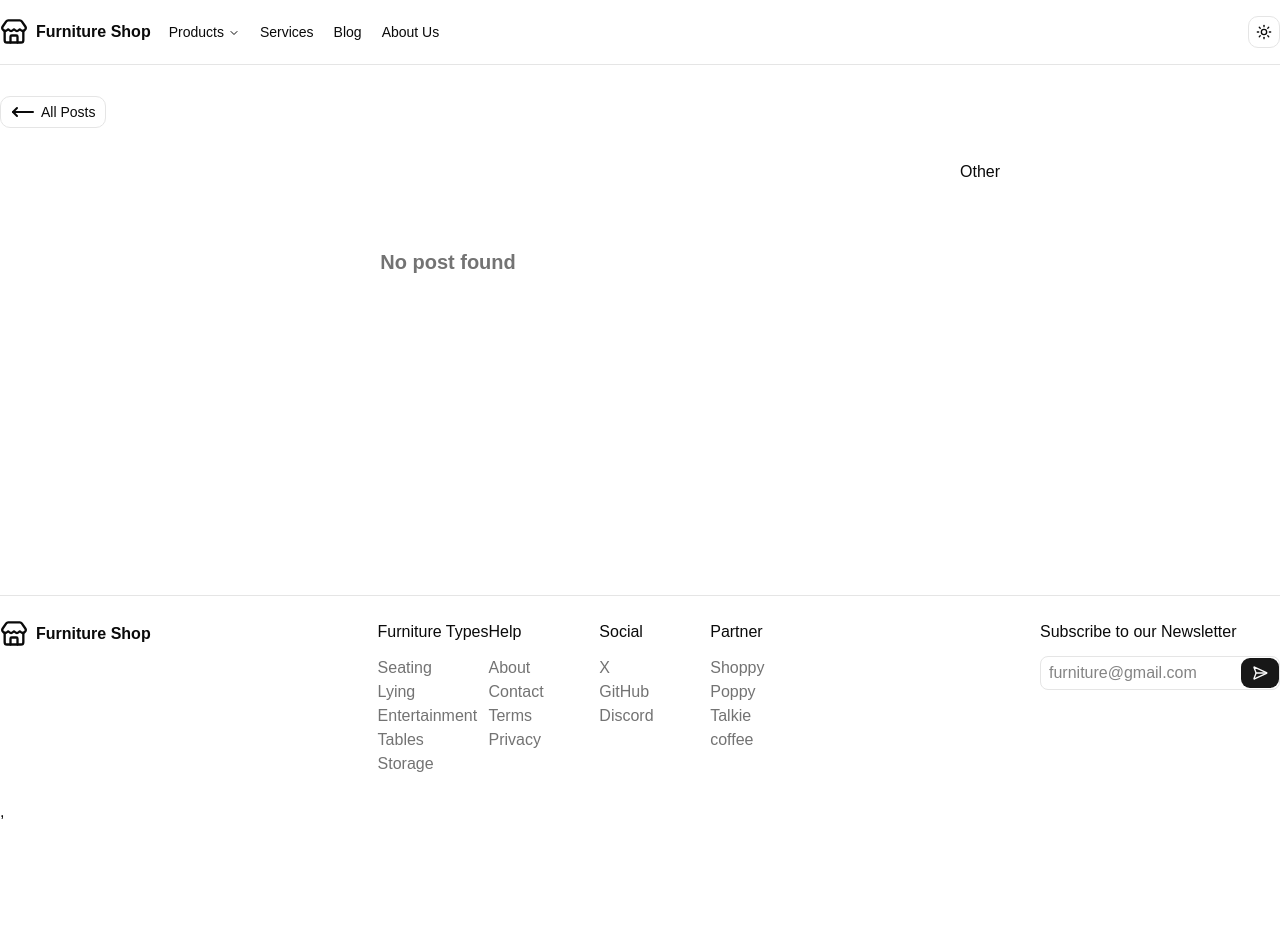
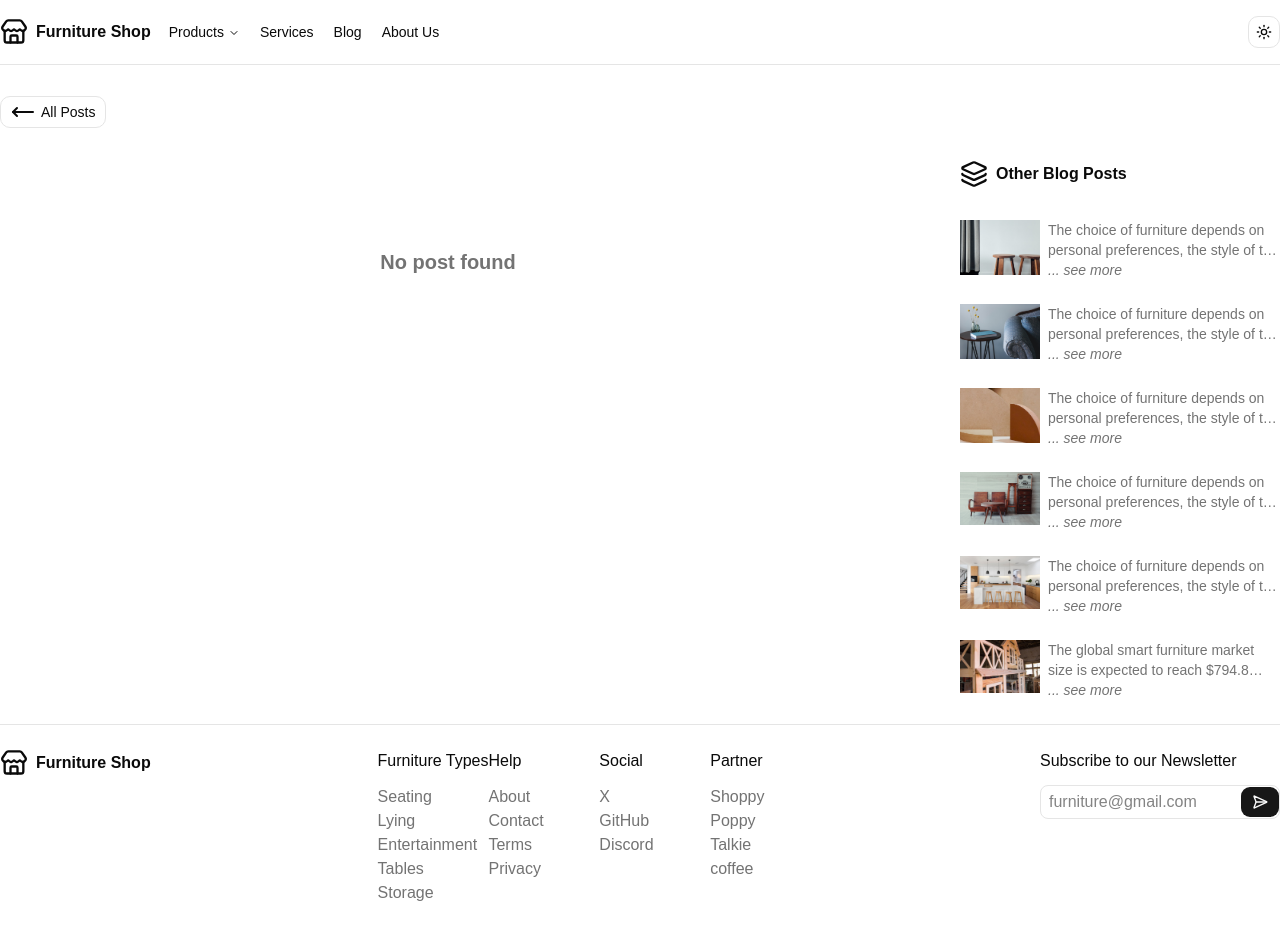
Before and after one commit to YelMinSoe/furniture, a React (Vite) app in the folder client/: page /blogs/1 in a window 1280 px wide. Shown: the top 940 px of the page. Before the commit the page ends 824 px from the top, so only its background shows below. Built offline with nearby package versions, Linux system fonts and the light colour scheme.

Commit message:
Finishing blog details

```diff
--- a/client/src/components/icons.tsx
+++ b/client/src/components/icons.tsx
@@ -1,5 +1,6 @@
 import {
   Home,
+  Layers,
   ListSortAscending,
   LoaderCircle,
   MoveLeft,
@@ -18,4 +19,5 @@ export const Icons = {
   // questionMark: QuestionMark,
   exclamationMark: TriangleExclamationPoint,
   back: MoveLeft,
+  layers: Layers,
 }
--- a/client/src/pages/blogs/BlogDetail.tsx
+++ b/client/src/pages/blogs/BlogDetail.tsx
@@ -38,8 +38,10 @@ const BlogDetail = () => {
               {/* <p className="">{post.body}</p> */}
               <RichTextRenderer content={post.body} className="my-8" />
               <div className="mb-12 space-x-2">
-                {post.tags.map((tag) => (
-                  <Button variant="secondary">{tag}</Button>
+                {post.tags.map((tag, i) => (
+                  <Button variant="secondary" key={i}>
+                    {tag}
+                  </Button>
                 ))}
               </div>
             </>
@@ -49,7 +51,27 @@ const BlogDetail = () => {
             </p>
           )}
         </section>
-        <section className="w-full lg:mt-24 lg:w-1/4">Other</section>
+        <section className="w-full lg:mt-24 lg:w-1/4">
+          <div className="mb-8 flex items-center gap-2 text-base font-bold">
+            <Icons.layers className="size-7" />
+            <h3 className="">Other Blog Posts</h3>
+          </div>
+          <div className="grid grid-cols-1 md:grid-cols-2 lg:grid-cols-1">
+            {posts.map((post) => (
+              <Link
+                to={`/blogs/${post?.id}`}
+                className="mb-6 flex items-start gap-2"
+                key={post.id}
+              >
+                <img src={post?.image} alt="Blog post" className="w-1/4" />
+                <div className="w-3/4 text-sm font-medium text-muted-foreground">
+                  <p className="line-clamp-2">{post?.content}</p>
+                  <i className="">... see more</i>
+                </div>
+              </Link>
+            ))}
+          </div>
+        </section>
       </section>
     </div>
   )
```
